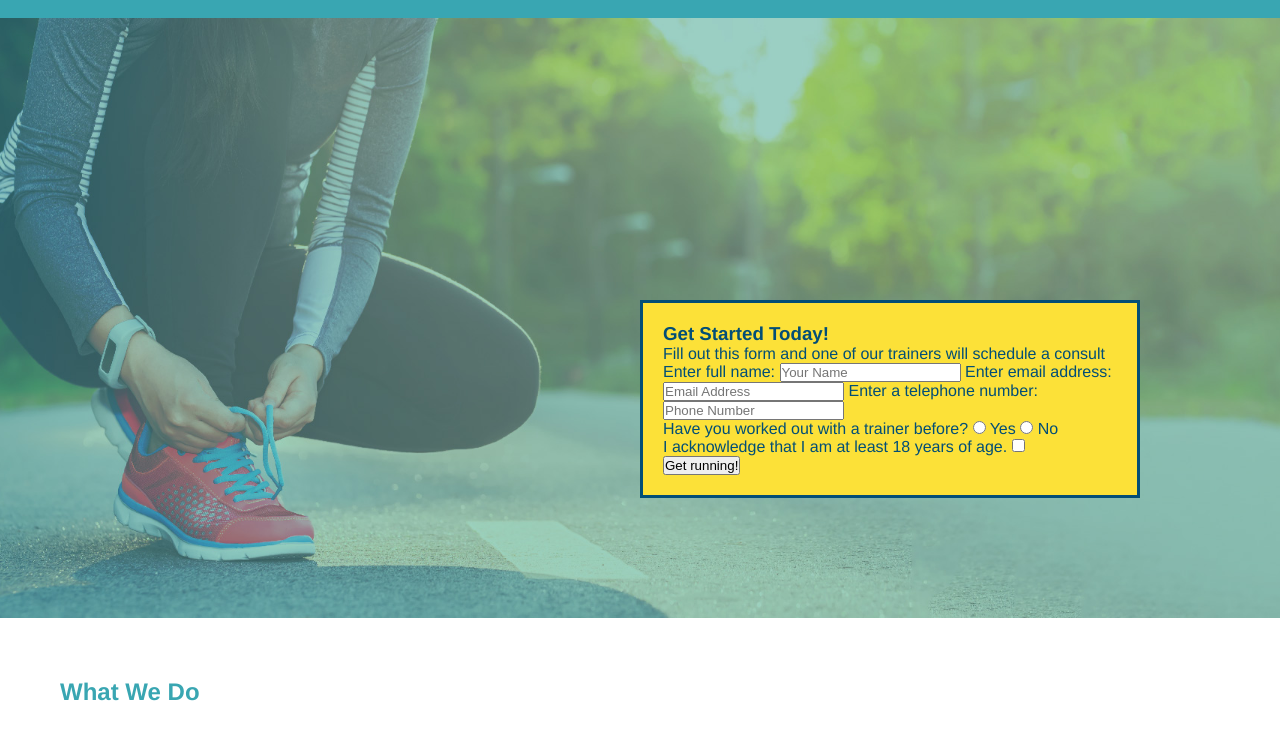
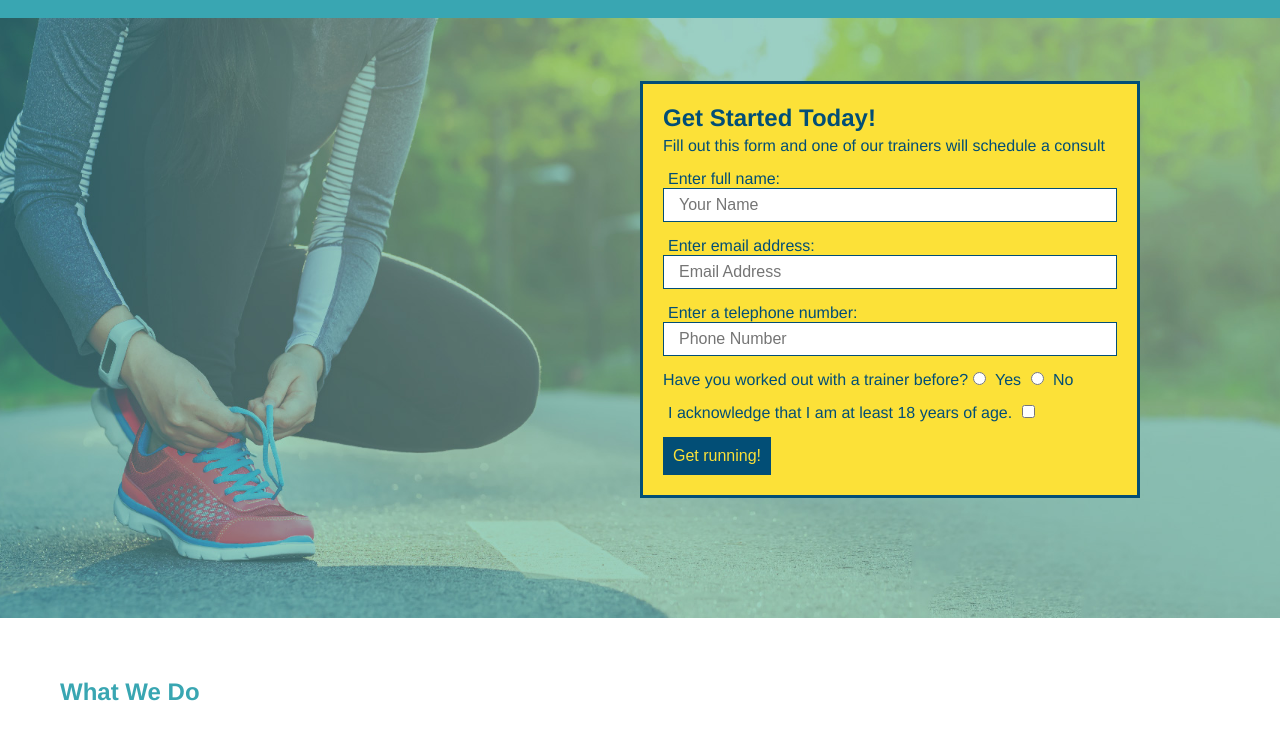
Before and after one commit to Ondayko14/run-buddy, a plain HTML site: page index.html in a window 1280 px wide. Shown: the part 64-800 px from the top of the page. Drawn offline with Linux system fonts and the light colour scheme.

Commit message:
Styled the hero form

```diff
--- a/assets/css/style.css
+++ b/assets/css/style.css
@@ -90,4 +90,35 @@ section {
     bottom: 120px;
     right: 140px;
 }
+
+.hero-form h3 {
+    font-size: 24px;
+    margin: 0;
+}
+
+.hero-form p {
+    margin: 5px 0 15px 0;
+}
+
+.form-input {
+    border: 1px solid #024e76;
+    display: block;
+    padding: 7px 15px;
+    font-size: 16px;
+    color: #024e76;
+    width: 100%;
+    margin-bottom: 15px;
+}
+
+.hero-form label {
+    margin: 0 5px;
+}
+
+.hero-form button {
+    background-color: #024e76;
+    color: #fce138;
+    padding: 10px;
+    border: none;
+    font-size: 16px;
+}
 /*hero Style End */
--- a/index.html
+++ b/index.html
@@ -40,11 +40,11 @@
             <!--Add form Element-->
                 <form>
                     <label for="name">Enter full name:</label>
-                    <input type="text" placeholder="Your Name" name="name" id="name" />
+                    <input class="form-input" type="text" placeholder="Your Name" name="name" id="name" />
                     <label for="email">Enter email address:</label>
-                    <input type="email" placeholder="Email Address" name="email" id="email" />
+                    <input class="form-input" type="email" placeholder="Email Address" name="email" id="email" />
                     <label for="phone">Enter a telephone number:</label>
-                    <input type="tel" placeholder="Phone Number" name="phone" id="phone" />
+                    <input class="form-input" type="tel" placeholder="Phone Number" name="phone" id="phone" />
                     <p>
                         Have you worked out with a trainer before?
                         <input type="radio" name="trainer-confirm" id="trainer-yes" />
```
